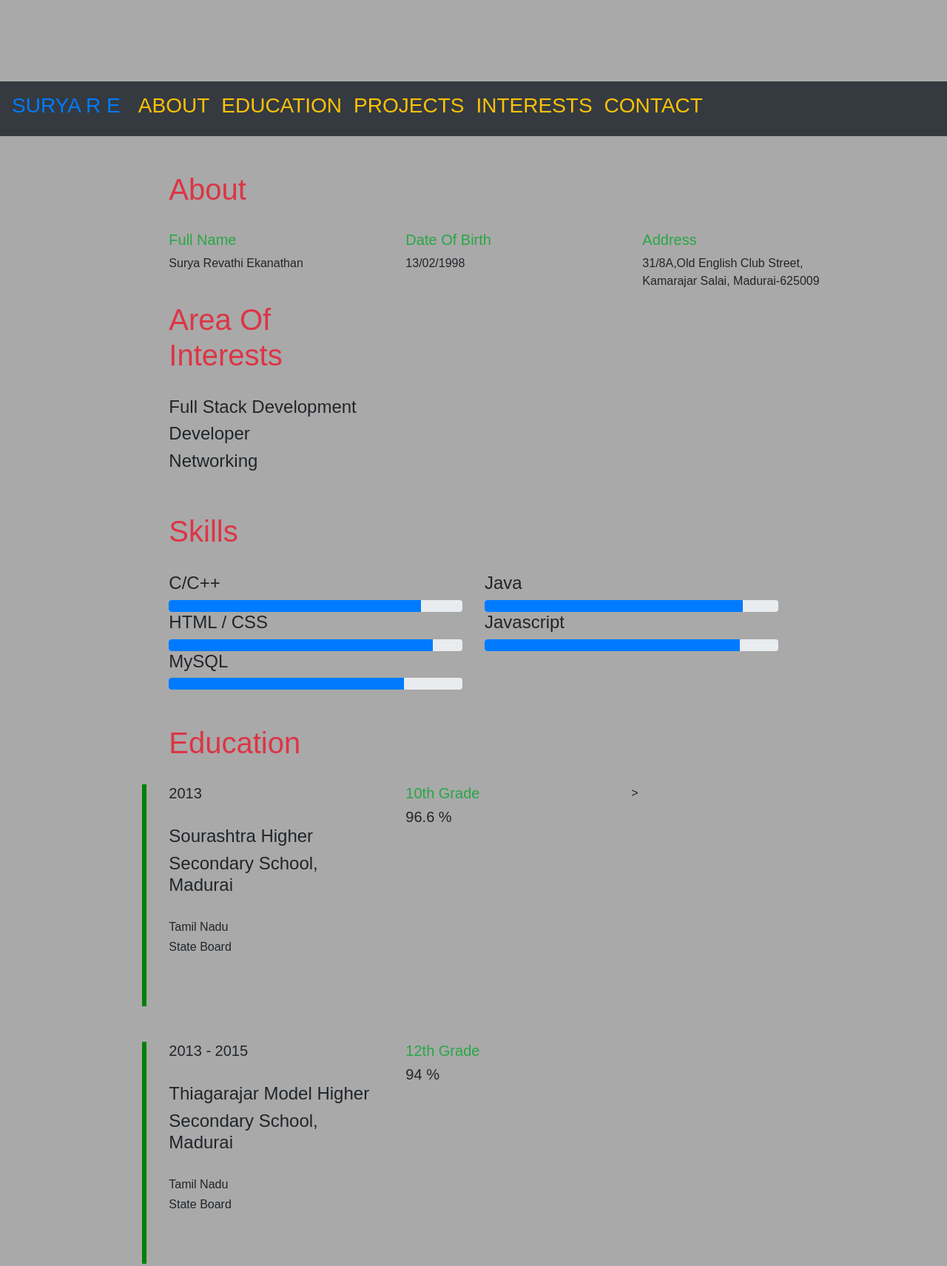
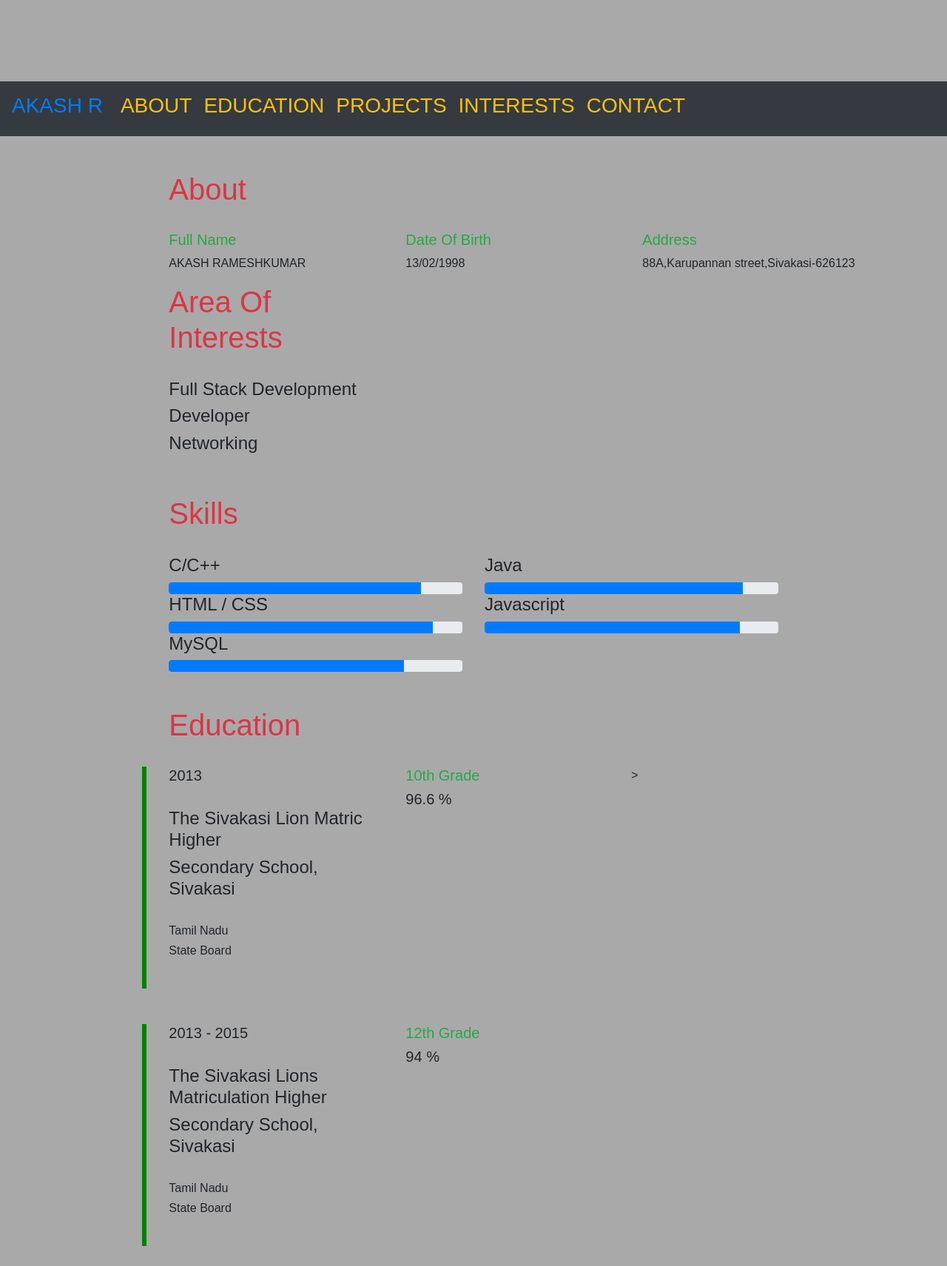
Before and after one commit to BalaAkash/BalaAkash.github.io, a plain HTML site: page index.html in a window 1280 px wide. Shown: the part 480-2191 px from the top of the page at 74% size. Drawn offline with nearby package versions, Linux system fonts and the light colour scheme; files whose address does not match are found by name.

Commit message:
Update index.html

```diff
--- a/index.html
+++ b/index.html
@@ -19,13 +19,13 @@
       <div class="row">
             <div class="col-sm-3 col-md-3 col-lg-2 col-xl-4">
 
-		<img src="images\pro.jpg" class="rounded float-right" alt="surya" width="250" height="350">
+		<img src="images\pro.jpg" class="rounded float-right" alt="akash" width="250" height="350">
 
             </div>
                 <div class="col-sm-3 col-md-3 col-lg-2 col-xl-8 ">
 			<div class="row">
 				<div class="col-xl-12">
-                        <h1 class="display-3 ">SURYA R E</h1><br>
+                        <h1 class="display-3 ">AKASH R </h1><br>
 			</div></div>
 
 
@@ -62,7 +62,7 @@
 </div>
 
 <nav  class="navbar navbar-expand-sm bg-dark navbar-dark sticky-block">
-  <a class="navbar-brand" href="#"><h3 class="text-primary">SURYA R E</h3></a>
+  <a class="navbar-brand" href="#"><h3 class="text-primary">AKASH R </h3></a>
   <ul class="navbar-nav">
     <li class="nav-item">
       <a class="nav-link" href="#about" class="text-danger" ><h3 class="text-warning">ABOUT</h2></a>
@@ -100,7 +100,7 @@
         <div class="col-sm-3 col-md-3 col-lg-3 col-xl-3 ">
 
                 <h5 class="text-success">Full Name </h5>
-                <p> Surya Revathi Ekanathan</p>
+                <p> AKASH RAMESHKUMAR</p>
          </div>
         <div class="col-sm-3 col-md-3 col-lg-3 col-xl-3 ">
                 <h5 class="text-success">Date Of Birth </h5>
@@ -108,7 +108,7 @@
         </div>
         <div class="col-sm-3 col-md-3 col-lg-3 col-xl-3 ">
                 <h5 class="text-success">Address </h5>
-                <p> 31/8A,Old English Club Street, Kamarajar Salai, Madurai-625009</p>
+                <p> 88A,Karupannan street,Sivakasi-626123 </p>
         </div>
     </div>
     <div class="row"><!--interests-->
@@ -207,8 +207,8 @@
         <div class="col-sm-3 col-md-3 col-lg-3 col-xl-3 ">
 
             <h5>2013</h5><br>
-            <h4>Sourashtra Higher</h4>
-            <h4>Secondary School, Madurai</h4>
+            <h4>The Sivakasi Lion Matric Higher</h4>
+            <h4>Secondary School, Sivakasi</h4>
              <br>
             <h6>Tamil Nadu</h6>
             <h6> State Board</h6>
@@ -229,8 +229,8 @@
         <div class="col-sm-3 col-md-3 col-lg-3 col-xl-3 ">
 
                 <h5>2013 - 2015</h5><br>
-                <h4>Thiagarajar Model Higher</h4>
-                <h4>Secondary School, Madurai</h4>
+                <h4>The Sivakasi Lions Matriculation Higher</h4>
+                <h4>Secondary School, Sivakasi</h4>
                 <br>
                 <h6>Tamil Nadu</h6>
                 <h6> State Board</h6>
```
